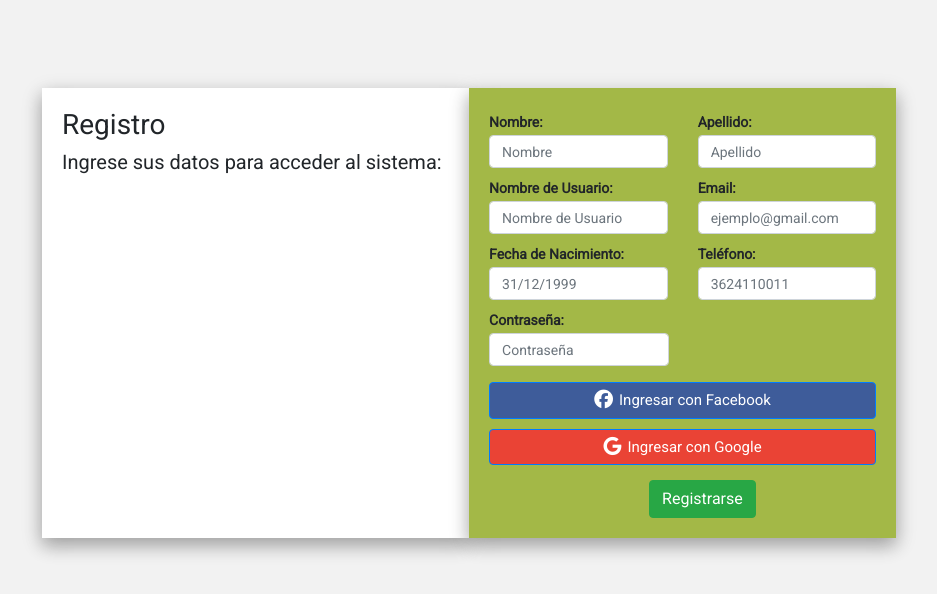
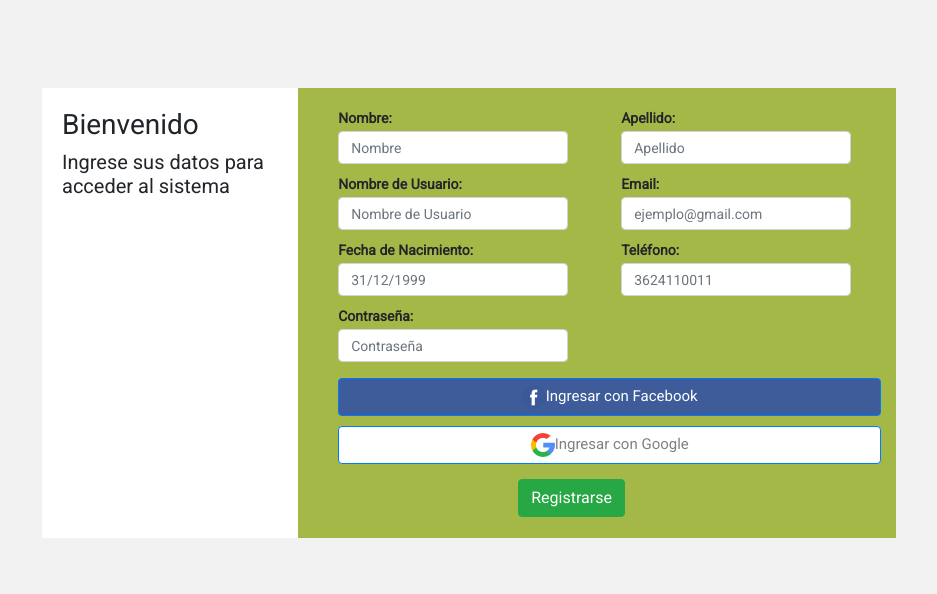
Before and after one commit to BermudezK/ArbolesUrbanos, a Django app: template templates/registerUser.html in a window 1280 px wide. Shown: the top 594 px of the page, without its empty margins (143-1080 px from the left). Run offline with Django 3.2, Linux system fonts and the light colour scheme; the template is opened without the code that fills it, so the values that code supplies are empty; parts of the project's set-up code (start-up, migrations or seed data) failed here and were passed over; some libraries are stand-ins or nearby versions.

Commit message:
Arreglo de estilos en el Registro

```diff
--- a/apps/usuario/models.py
+++ b/apps/usuario/models.py
@@ -7,7 +7,7 @@ class User(AbstractUser):
     	'direccion de correo',
     	unique = True,
     	error_messages = {
-    	'unique': 'Ya exise un usuario con ese email'
+    	'unique': 'Ya existe un usuario con ese email'
     	}
     )
 
--- a/static/css/registerUserStyle.css
+++ b/static/css/registerUserStyle.css
@@ -6,30 +6,22 @@ body {
     font-size: 14px;
 }
 
+#registro {
+    background: white;
+    top: 65px;
+    padding: 20px;
+
+}
+
 #formRegistro {
     font-weight: bold;
     background: #a3b847;
     top: 65px;
-    padding: 10px;
-    padding-right: 20px;
-    padding-left: 20px;
+    padding-top: 20px;
     height: 450px;
-
+    padding-left: 40px;
 }
 
-#registro, #formRegistro {
-
-    box-shadow: 0 8px 16px 0 rgba(0,0,0,0.2), 0 6px 20px 0 rgba(0,0,0,0.19);
-
-}
-
-#registro {
-    background: white;
-    top: 65px;
-    padding: 20px;
-    padding-left: 20px;
-
-}
 
 label {
 
@@ -39,11 +31,10 @@ label {
 input {
     font-size: 14px !important;
     height: 33px !important;
+    width: 230px !important;
 }
 
-#rowNameLastname {
-    margin-top: 14px;
-}
+
 
 #rowUsernameEmail, #rowBirthdateCellphone, #pass {
     margin-top: -6px;
@@ -57,17 +48,14 @@ input {
 #btnGoogle {
     margin-top: 10px;
     font-size: 15px;
-    background: #EA4335;
+    background: #ffffff;
+    color: gray;
 }
 
 #btnRegistro {
     margin-top: 15px;
-    margin-left: 160px;
+    margin-left: 180px;
 
-}
-
-.fa-google, .fa-facebook {
-    margin-right: 6px;
 }
 
 #rowGral {
@@ -75,6 +63,7 @@ input {
     margin-left: 100px;
 }
 
-#inputPassword {
-    max-width: 180px;
+#lastname, #email, #cellphone {
+    margin-right: 30px !important;
+
 }
--- a/templates/registerUser.html
+++ b/templates/registerUser.html
@@ -9,7 +9,6 @@
         integrity="sha384-ggOyR0iXCbMQv3Xipma34MD+dH/1fQ784/j6cY/iJTQUOhcWr7x9JvoRxT2MZw1T" crossorigin="anonymous">
     <link href="https://fonts.googleapis.com/css?family=Roboto&display=swap" rel="stylesheet">
     <link rel="stylesheet" href="{% static 'css/registerUserStyle.css' %}">
-    <script src="https://kit.fontawesome.com/d0dc8f6bcc.js" crossorigin="anonymous"></script>
     <title>Bienvenido</title>
 
 </head>
@@ -17,11 +16,11 @@
 <body>
     <div class="container">
         <div class="row" id="rowGral">
-            <div class="col-5" id="registro">
-                <h3>Registro</h3>
-                <h5>Ingrese sus datos para acceder al sistema:</h5>
+            <div class="col-3" id="registro">
+                <h3>Bienvenido</h3>
+                <h5>Ingrese sus datos para acceder al sistema</h5>
             </div>
-            <div class="col-5" id="formRegistro">
+            <div class="col-7" id="formRegistro">
                 <form class="formulario">
                     <div class="row" id="rowNameLastname">
                         <div class="col">
@@ -31,7 +30,7 @@
                             </div>
                         </div>
                         <div class="col">
-                            <div class="form-group" id="lastName">
+                            <div class="form-group" id="lastname">
                                 <label for="inputLastName">Apellido:</label>
                                 <input type="text" class="form-control" id="inputLastName" placeholder="Apellido">
                             </div>
@@ -39,14 +38,14 @@
                     </div>
                     <div class="row" id="rowUsernameEmail">
                         <div class="col">
-                            <div class="form-group">
+                            <div class="form-group" id="username">
                                 <label for="inputUsername">Nombre de Usuario:</label>
                                 <input type="text" class="form-control" id="inputUsername"
                                     placeholder="Nombre de Usuario">
                             </div>
                         </div>
                         <div class="col">
-                            <div class="form-group">
+                            <div class="form-group" id="email">
                                 <label for="inputEmail">Email:</label>
                                 <input type="email" class="form-control" id="inputEmail"
                                     placeholder="ejemplo@gmail.com">
@@ -62,7 +61,7 @@
                             </div>
                         </div>
                         <div class=col>
-                            <div class="form-group">
+                            <div class="form-group" id="cellphone">
                                 <label for="inputCellphone">Teléfono:</label>
                                 <input type="text" class="form-control" id="inputCellphone" placeholder="3624110011">
                             </div>
@@ -73,8 +72,8 @@
                         <input type="password" class="form-control" id="inputPassword" placeholder="Contraseña">
                     </div>
                     <div class="form-group">
-                        <a class="btn btn-primary btn-block" href="#" role="button" id="btnFacebook"><i class="fab fa-facebook fa-lg"></i>Ingresar con Facebook</a>
-                        <a class="btn btn-primary btn-block" href="#" role="button" id="btnGoogle"><i class="fab fa-google fa-lg"></i>Ingresar con Google</a>
+                        <a class="btn btn-primary btn-block" href="#" role="button" id="btnFacebook"><img src="{% static 'img/facebook.png'%}">Ingresar con Facebook</a>
+                        <a class="btn btn-primary btn-block" href="#" role="button" id="btnGoogle"><img src="{% static 'img/search.png'%}">Ingresar con Google</a>
                         <a class="btn btn-primary btn-success" href="#" role="button" id="btnRegistro">Registrarse</a>
                     </div>
                 </form>
```
Also changed, not shown: static/img/arbolesUrbanos.png (added), static/img/facebook.png (added), static/img/search.png (added).
